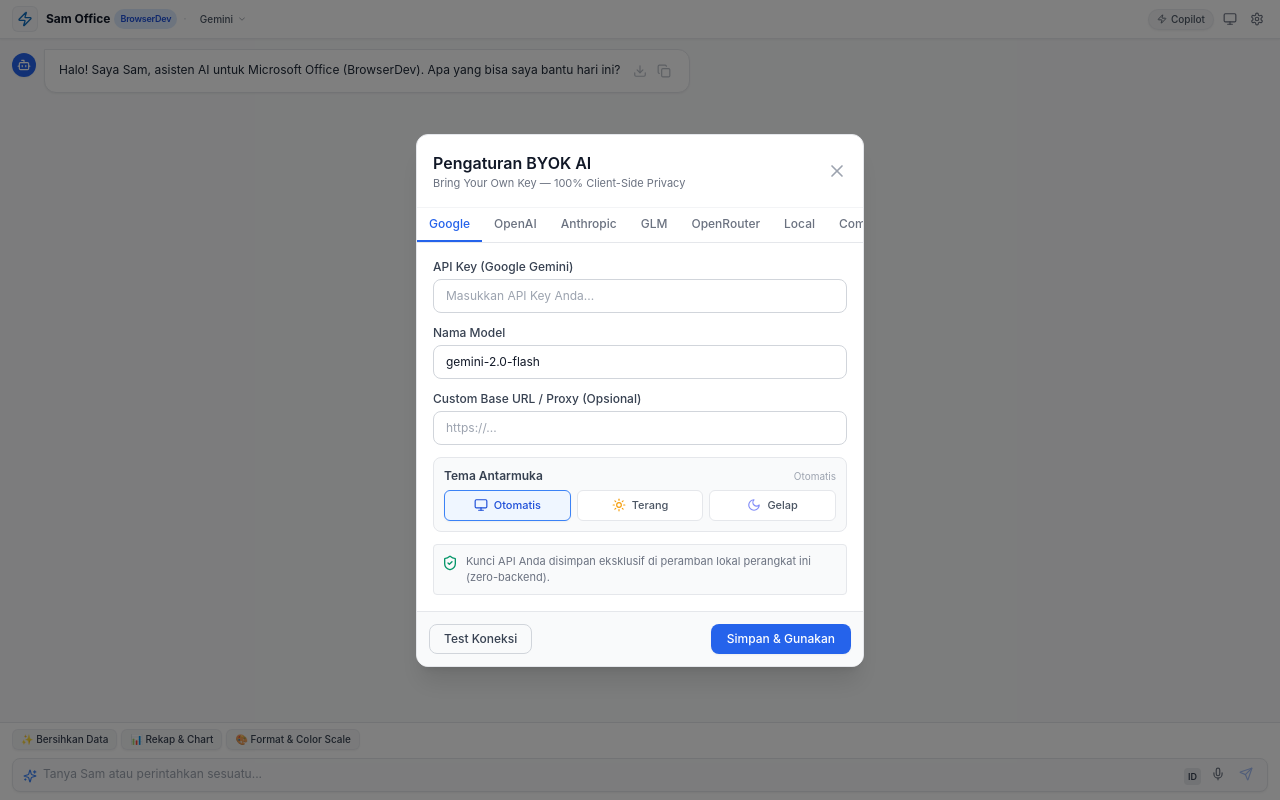
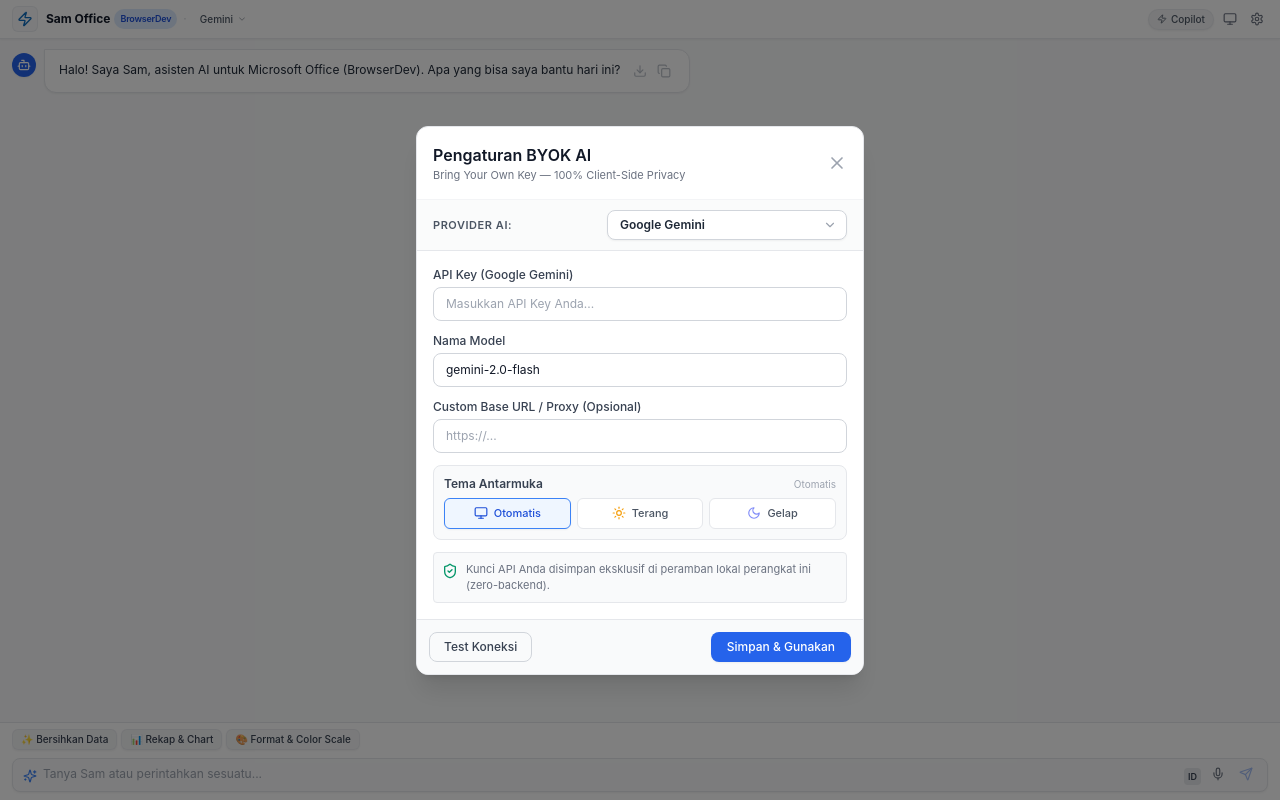
Before and after one commit to nice0ne/Sam-Office-Agent, a React (Vite) app: page / in a window 1280 px wide. Both pictures are taken after a click on the button 1257 px from the left and 19 px from the top of the page. Built offline with nearby package versions, Linux system fonts and the light colour scheme.

Commit message:
feat(ui): replace horizontal tabs with provider dropdown in BYOK settings modal

```diff
--- a/src/components/Settings/SettingsModal.tsx
+++ b/src/components/Settings/SettingsModal.tsx
@@ -3,7 +3,7 @@ import { ProviderConfig, ProviderId } from '../../types';
 import { getSettings, saveSettings, setActiveProvider } from '../../services/storage/settingsStorage';
 import { testProviderConnection } from '../../services/llm/factory';
 import { ThemeMode, getStoredThemeMode, setStoredThemeMode, applyTheme } from '../../utils/theme';
-import { X, CheckCircle2, AlertCircle, Loader2, Sparkles, ShieldCheck, Sun, Moon, Monitor } from 'lucide-react';
+import { X, CheckCircle2, AlertCircle, Loader2, Sparkles, ShieldCheck, Sun, Moon, Monitor, ChevronDown } from 'lucide-react';
 
 export const PROVIDER_LABELS: Record<ProviderId, string> = {
   gemini: 'Gemini',
@@ -170,23 +170,30 @@ export const SettingsModal: React.FC<SettingsModalProps> = ({
           </button>
         </div>
 
-        <div className="flex border-b border-gray-200 dark:border-gray-700 overflow-x-auto text-xs">
-          {(Object.keys(settings.providers) as ProviderId[]).map(pid => (
-            <button
-              key={pid}
-              onClick={() => {
-                setActiveTab(pid);
+        {/* Provider Menu Dropdown */}
+        <div className="px-4 py-2.5 bg-gray-50/80 dark:bg-gray-900/50 border-b border-gray-200 dark:border-gray-700 flex items-center justify-between gap-2">
+          <label htmlFor="byok-provider-dropdown" className="text-[11px] font-semibold text-gray-600 dark:text-gray-300 uppercase tracking-wider shrink-0 flex items-center gap-1">
+            <span>Provider AI:</span>
+          </label>
+          <div className="relative flex-1 max-w-[240px]">
+            <select
+              id="byok-provider-dropdown"
+              value={activeTab}
+              aria-label="Pilih Provider BYOK"
+              onChange={e => {
+                setActiveTab(e.target.value as ProviderId);
                 setTestResult(null);
               }}
-              className={`px-3 py-2 whitespace-nowrap font-medium border-b-2 transition ${
-                activeTab === pid
-                  ? 'border-blue-600 text-blue-600 dark:text-blue-400'
-                  : 'border-transparent text-gray-500 hover:text-gray-800 dark:hover:text-gray-200'
-              }`}
+              className="w-full text-xs font-semibold py-1.5 pl-3 pr-8 rounded-lg border border-gray-300 dark:border-gray-600 bg-white dark:bg-gray-800 text-gray-800 dark:text-gray-200 focus:outline-none focus:ring-2 focus:ring-blue-500 shadow-2xs appearance-none cursor-pointer truncate"
             >
-              {settings.providers[pid].name.split(' ')[0]}
-            </button>
-          ))}
+              {(Object.keys(settings.providers) as ProviderId[]).map(pid => (
+                <option key={pid} value={pid}>
+                  {settings.providers[pid].name}
+                </option>
+              ))}
+            </select>
+            <ChevronDown className="w-3.5 h-3.5 text-gray-400 pointer-events-none absolute right-2.5 top-1/2 -translate-y-1/2" />
+          </div>
         </div>
 
         <div className="p-4 space-y-3 overflow-y-auto flex-1">
```
Also changed, not shown: 1 other file (tests, documents, lock files or other folders).
